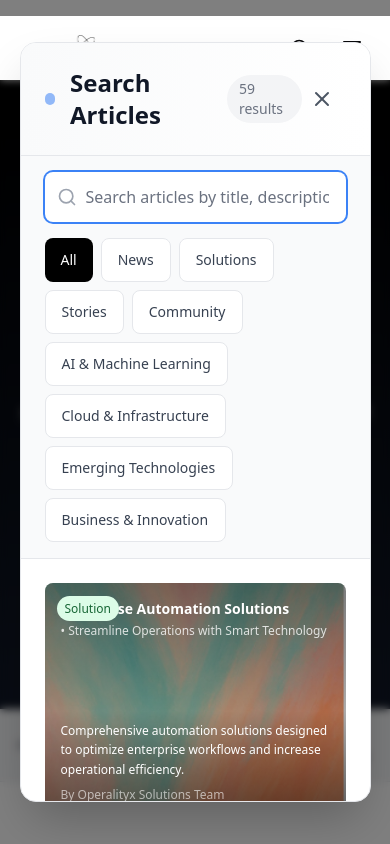
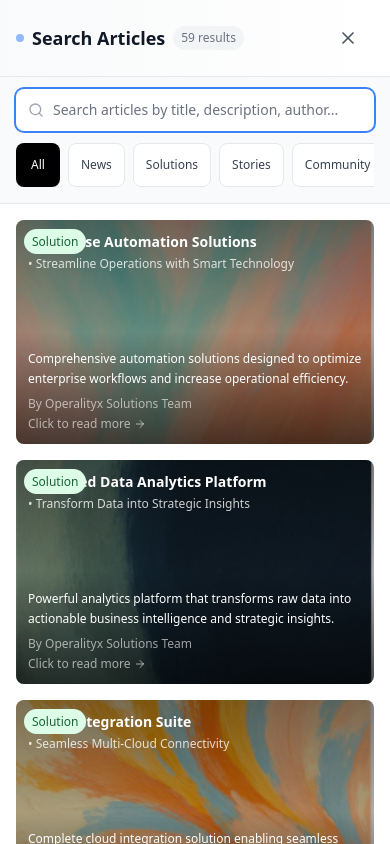
Before and after one commit to xgaming6285/Operalityx, a React (Vite) app in the folder frontend/: page /news in a window 390 px wide. Both pictures are taken after a click on the button 300 px from the left and 48 px from the top of the page. Shown: the top 844 px of the page. Built offline with nearby package versions, Linux system fonts and the light colour scheme.

Commit message:
Make the Search Modal mobile adjustable

```diff
--- a/frontend/src/components/SearchModal.tsx
+++ b/frontend/src/components/SearchModal.tsx
@@ -157,48 +157,49 @@ const SearchModal = ({
         onClick={onClose}
       />
 
-      {/* Modal Content */}
-      <div className="fixed inset-[5%] z-50 bg-white rounded-2xl shadow-2xl border border-gray-200 overflow-hidden animate-in fade-in-0 zoom-in-95 duration-300">
+      {/* Modal Content - Full screen on mobile, inset on larger screens */}
+      <div className="fixed inset-0 sm:inset-[3%] md:inset-[5%] z-50 bg-white sm:rounded-2xl shadow-2xl border-0 sm:border border-gray-200 overflow-hidden animate-in fade-in-0 zoom-in-95 duration-300 max-h-screen">
         {/* Modal Header */}
-        <div className="flex items-center justify-between px-6 sm:px-8 py-6 border-b border-gray-200 bg-gradient-to-r from-gray-50 to-white">
-          <div className="flex items-center gap-4">
-            <div className="w-3 h-3 bg-blue-500 rounded-full animate-pulse"></div>
-            <h3 className="text-2xl sm:text-3xl font-bold text-gray-900">Search Articles</h3>
-            <div className="text-sm text-gray-500 bg-gray-100 px-3 py-1 rounded-full">
+        <div className="flex items-center justify-between px-4 sm:px-6 md:px-8 py-4 sm:py-6 border-b border-gray-200 bg-gradient-to-r from-gray-50 to-white">
+          <div className="flex items-center gap-2 sm:gap-4 min-w-0 flex-1">
+            <div className="w-2 h-2 sm:w-3 sm:h-3 bg-blue-500 rounded-full animate-pulse flex-shrink-0"></div>
+            <h3 className="text-lg sm:text-2xl md:text-3xl font-bold text-gray-900 truncate">Search Articles</h3>
+            <div className="text-xs sm:text-sm text-gray-500 bg-gray-100 px-2 sm:px-3 py-1 rounded-full whitespace-nowrap">
               {filteredArticles.length} {filteredArticles.length === 1 ? 'result' : 'results'}
             </div>
           </div>
           <button
             onClick={onClose}
-            className="p-2 rounded-full hover:bg-gray-100 transition-colors"
+            className="p-2 sm:p-3 rounded-full hover:bg-gray-100 transition-colors flex-shrink-0 ml-2"
             aria-label="Close modal"
           >
-            <X className="w-6 h-6 text-gray-600" />
+            <X className="w-5 h-5 sm:w-6 sm:h-6 text-gray-600" />
           </button>
         </div>
 
         {/* Search Section */}
-        <div className="px-6 sm:px-8 py-4 bg-gray-50 border-b border-gray-200">
+        <div className="px-4 sm:px-6 md:px-8 py-3 sm:py-4 bg-gray-50 border-b border-gray-200">
           {/* Search Input */}
-          <div className="relative mb-4">
-            <Search className="absolute left-3 top-1/2 transform -translate-y-1/2 w-5 h-5 text-gray-400" />
+          <div className="relative mb-3 sm:mb-4">
+            <Search className="absolute left-3 top-1/2 transform -translate-y-1/2 w-4 h-4 sm:w-5 sm:h-5 text-gray-400" />
             <input
               type="text"
               placeholder="Search articles by title, description, author..."
               value={searchQuery}
               onChange={(e) => setSearchQuery(e.target.value)}
-              className="w-full pl-10 pr-4 py-3 border border-gray-200 rounded-lg focus:ring-2 focus:ring-blue-500 focus:border-transparent outline-none text-gray-900 placeholder-gray-500"
+              className="w-full pl-9 sm:pl-10 pr-4 py-2.5 sm:py-3 border border-gray-200 rounded-lg focus:ring-2 focus:ring-blue-500 focus:border-transparent outline-none text-gray-900 placeholder-gray-500 text-sm sm:text-base"
               autoFocus
             />
           </div>
 
-          {/* Filter Categories */}
-          <div className="flex flex-wrap gap-2">
+          {/* Filter Categories - Horizontal scroll on mobile */}
+          <div className="overflow-x-auto pb-1">
+            <div className="flex gap-2 min-w-max sm:min-w-0 sm:flex-wrap">
               {filterCategories.map((category) => (
                 <button
                   key={category}
                   onClick={() => setSelectedFilter(category)}
-                className={`px-4 py-2 rounded-lg text-sm font-medium transition-all duration-300 ${
+                  className={`px-3 sm:px-4 py-2 rounded-lg text-xs sm:text-sm font-medium transition-all duration-300 whitespace-nowrap ${
                     selectedFilter === category
                       ? 'bg-black text-white'
                       : 'bg-white text-gray-700 hover:bg-gray-100 border border-gray-200'
@@ -209,15 +210,16 @@ const SearchModal = ({
               ))}
             </div>
           </div>
+        </div>
 
         {/* Modal Body */}
-        <div className="h-full overflow-auto p-6 sm:p-8">
+        <div className="h-full overflow-auto p-4 sm:p-6 md:p-8 pb-20 sm:pb-8">
           {filteredArticles.length === 0 ? (
-            <div className="flex flex-col items-center justify-center h-full text-center">
-              <div className="w-16 h-16 bg-gray-100 rounded-full flex items-center justify-center mb-4">
-                <Search className="w-8 h-8 text-gray-400" />
+            <div className="flex flex-col items-center justify-center h-full text-center px-4">
+              <div className="w-12 h-12 sm:w-16 sm:h-16 bg-gray-100 rounded-full flex items-center justify-center mb-4">
+                <Search className="w-6 h-6 sm:w-8 sm:h-8 text-gray-400" />
               </div>
-              <p className="text-gray-500 text-lg">
+              <p className="text-gray-500 text-base sm:text-lg">
                 {searchQuery.trim()
                   ? `No articles found for "${searchQuery}"`
                   : selectedFilter === 'All'
@@ -225,7 +227,7 @@ const SearchModal = ({
                     : `No articles found for "${selectedFilter}"`
                 }
               </p>
-              <p className="text-gray-400 text-sm mt-2">
+              <p className="text-gray-400 text-sm mt-2 max-w-md">
                 {searchQuery.trim()
                   ? 'Try different keywords or remove some filters'
                   : 'Search across all articles by title, description, author, and more'
@@ -233,12 +235,12 @@ const SearchModal = ({
               </p>
             </div>
           ) : (
-            <div className="grid grid-cols-1 sm:grid-cols-2 lg:grid-cols-3 xl:grid-cols-4 gap-6">
+            <div className="grid grid-cols-1 sm:grid-cols-2 lg:grid-cols-3 xl:grid-cols-4 gap-4 sm:gap-6">
               {filteredArticles.map((article, index) => (
                 <div
                   key={article.id}
                   onClick={(e) => openDocument(article, e)}
-                  className={`rounded-lg h-64 cursor-pointer hover:shadow-lg transition-all duration-300 hover:scale-105 relative overflow-hidden group ${
+                  className={`rounded-lg h-56 sm:h-64 cursor-pointer hover:shadow-lg transition-all duration-300 hover:scale-105 relative overflow-hidden group ${
                     showContent
                       ? 'opacity-100 translate-y-0'
                       : 'opacity-0 translate-y-8'
@@ -264,19 +266,19 @@ const SearchModal = ({
                   <div className="absolute inset-0 bg-black/0 group-hover:bg-black/20 transition-all duration-300"></div>
 
                   {/* Article Type Badge */}
-                  <div className="absolute top-3 left-3 z-20">
+                  <div className="absolute top-2 sm:top-3 left-2 sm:left-3 z-20">
                     <span className={`px-2 py-1 rounded-full text-xs font-medium ${getArticleTypeColor(article.type)}`}>
                       {getArticleTypeLabel(article.type)}
                     </span>
                   </div>
 
                   {/* Card Content */}
-                  <div className="relative w-full h-full p-4 flex flex-col justify-between z-10">
+                  <div className="relative w-full h-full p-3 sm:p-4 flex flex-col justify-between z-10">
                     {/* Title and Subtitle */}
                     <div className={`transition-all duration-500 ${
                       showContent ? 'opacity-100 translate-y-0' : 'opacity-0 translate-y-4'
                     }`} style={{ transitionDelay: `${index * 50 + 200}ms` }}>
-                      <h3 className="text-sm font-semibold text-white mb-1 line-clamp-2">
+                      <h3 className="text-sm sm:text-base font-semibold text-white mb-1 line-clamp-2">
                         {article.title}
                       </h3>
                       {article.subtitle && (
@@ -290,7 +292,7 @@ const SearchModal = ({
                     <div className={`transition-all duration-500 ${
                       showContent ? 'opacity-100 translate-y-0' : 'opacity-0 translate-y-4'
                     }`} style={{ transitionDelay: `${index * 50 + 300}ms` }}>
-                      <p className="text-xs text-white font-medium leading-relaxed line-clamp-3 mb-2">
+                      <p className="text-xs text-white font-medium leading-relaxed line-clamp-2 sm:line-clamp-3 mb-2">
                         {article.description}
                       </p>
                       {article.author && (
```
Also changed, not shown: frontend/src/components/DocumentViewer.tsx (+40 -8 lines). Lines whose indentation alone changed are shown as unchanged.
